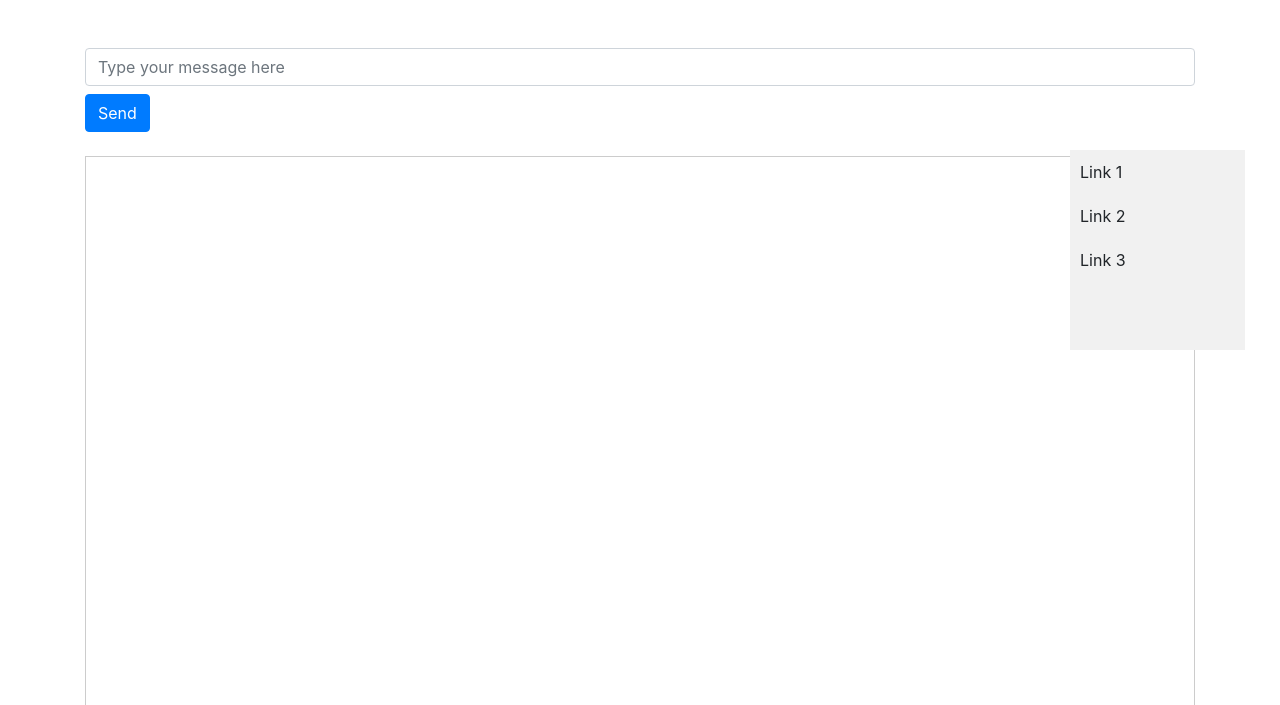
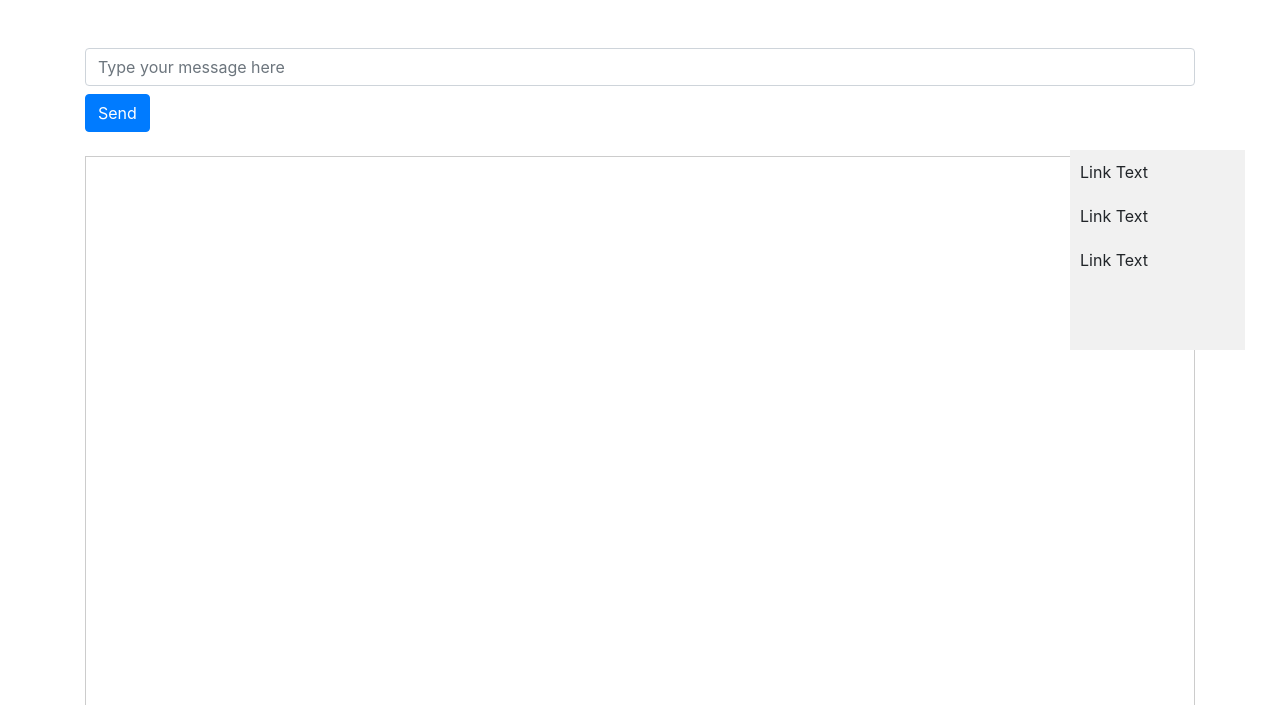
Before and after one commit to UBH-Fall2023/AutoTA-UBHackingFall2023, a Django app: page //chat in a window 1280 px wide. Shown: the top 705 px of the page. Run offline with Django 4.2, Linux system fonts and the light colour scheme; some libraries are stand-ins or nearby versions.

Commit message:
Final before merge

```diff
--- a/chatbot/backend/templates/chatbox.html
+++ b/chatbot/backend/templates/chatbox.html
@@ -35,9 +35,9 @@
          </script>
       </div>
       <div class="sidebar">
-         <a href="#">Link 1</a>
-         <a href="#">Link 2</a>
-         <a href="#">Link 3</a>
+         <a href="#"target="_blank">Link Text</a>
+         <a href="#"target="_blank">Link Text</a>
+         <a href="#"target="_blank">Link Text</a>
       </div>
       <script src="https://cdn.jsdelivr.net/npm/marked/marked.min.js"></script>
       <style>
```
